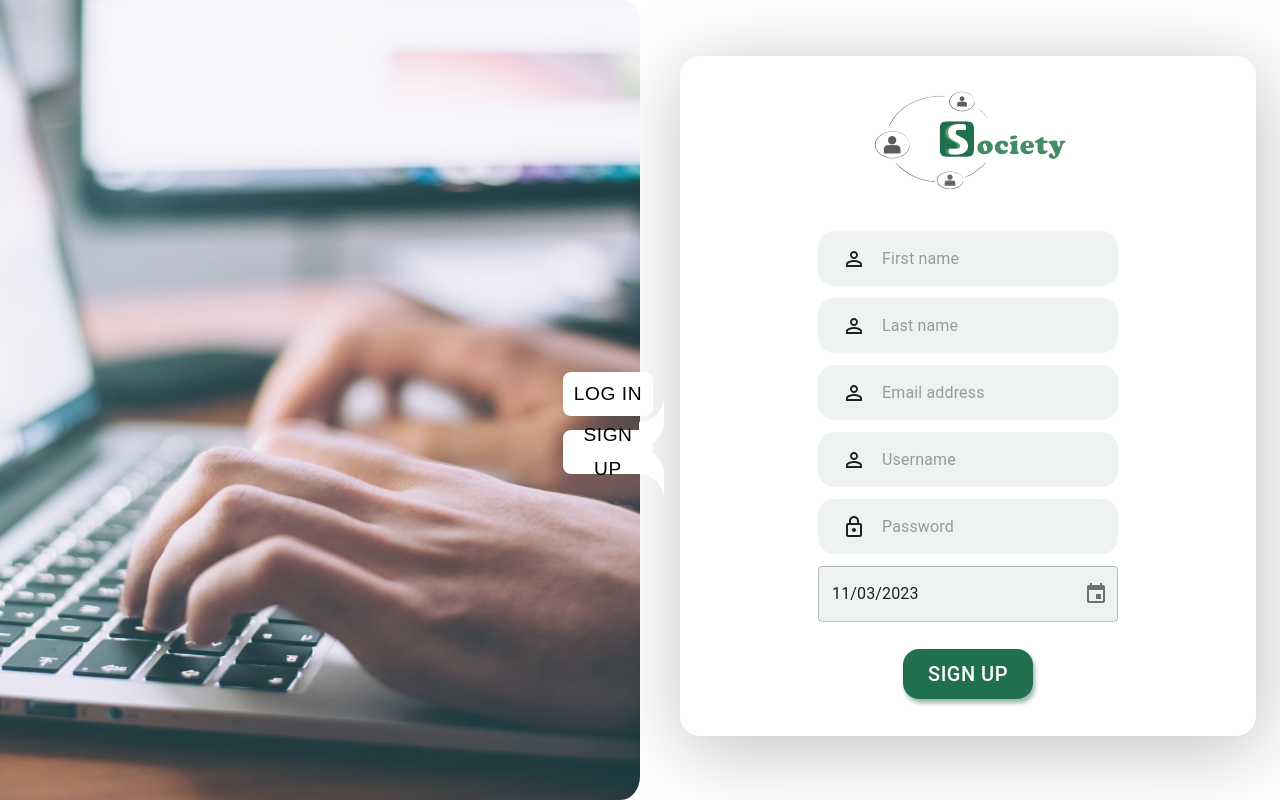
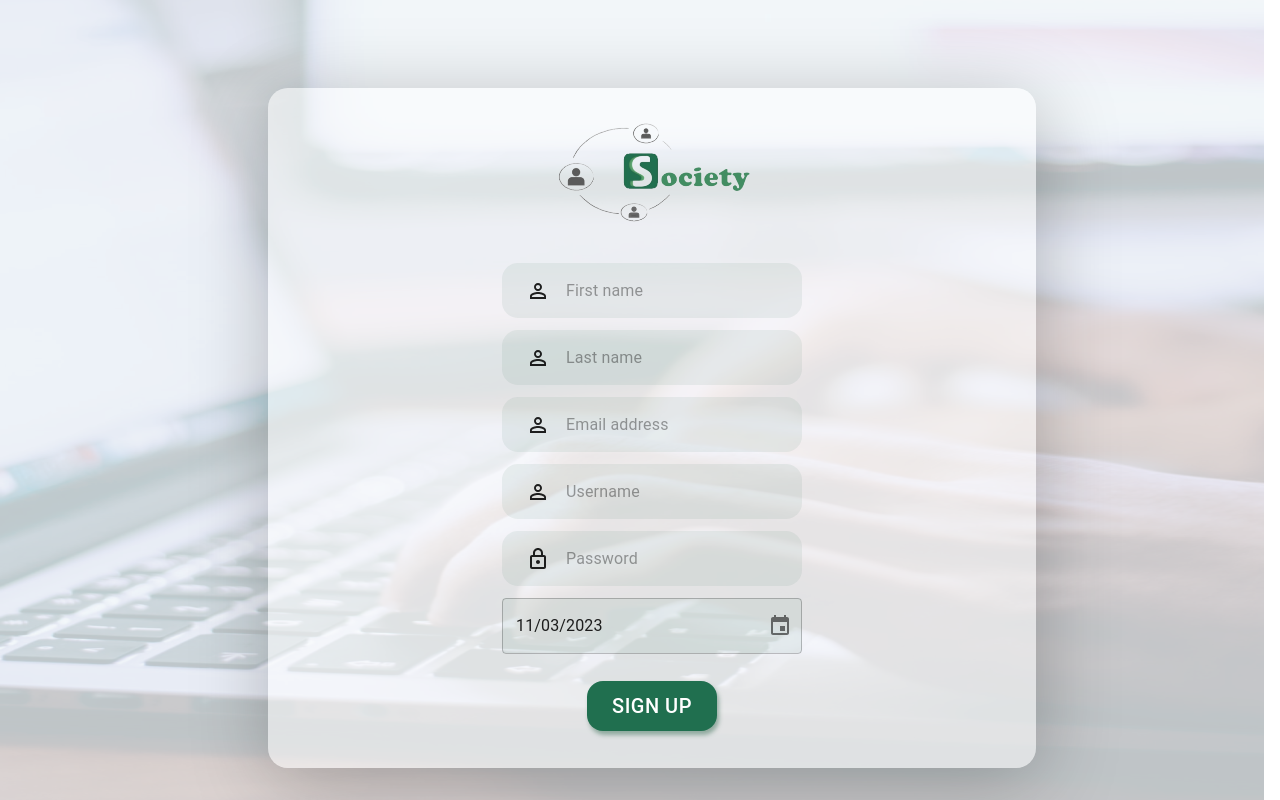
Before and after one commit to Society-Project/Society, a Next.js app in the folder client/: page /register in a window 1280 px wide. Built offline with nearby package versions, Linux system fonts and the light colour scheme.

Commit message:
added reposnive styles for login and register

```diff
--- a/client/src/components/Styles/LoginRegisterStyles.scss
+++ b/client/src/components/Styles/LoginRegisterStyles.scss
@@ -1,3 +1,4 @@
+@import "./definitions.scss";
 .wrapper {
   width: 100vw;
   height: 100vh;
@@ -5,14 +6,42 @@
   display: flex;
   flex-direction: row;
   margin: -8px;
+  @media (max-width: $max-tablet-width) {
+    width: 100vw;
+    height: 100vh;
+    background-image: url('../../../src/images/loginRegisterTablet.png');
+    background-size: 100% 100%;
+    background-blend-mode: multiply;
+    display: flex;
+    align-items: center;
+    justify-content: center;
+  }
   .Image {
     width: 50vw;
     height: 100vh;
     border-radius: 0% 3% 3% 0%;
+
+    @media (max-width: $max-tablet-width) {
+      display: none;
+    }
   }
   .Form {
     width: 90vw;
     height: 85vh;
+    max-width: 44vw;
+    @media (max-width: $max-tablet-width) {
+      background-color: rgba(255, 255, 255, 0.5);
+      max-width: 60vw;
+      width: 100%;
+    }
+
+  }
+
+}
+
+#LoginPanel, #SignPanel, .moon {
+  @media (max-width: $max-tablet-width) {
+    display: none;
   }
 }
 
--- /dev/null
+++ b/client/src/components/Styles/definitions.scss
@@ -0,0 +1,2 @@
+$max-tablet-width: 1365px;
+$max-mobile-width: 767px;
--- a/client/src/components/logIn-signUp-btns/SignUp-LogIn-Btn.tsx
+++ b/client/src/components/logIn-signUp-btns/SignUp-LogIn-Btn.tsx
@@ -26,7 +26,7 @@ export const SignUpLogInBtn = () => {
         <>
             <Button
                 className={router.asPath == '/login' ? 'clickedBtn' : ''}
-                id='li-su-btns' onClick={logOnClick}
+                id='LoginPanel' onClick={logOnClick}
                 sx={logInBtnSx}
                  >
                 Log In
@@ -34,7 +34,7 @@ export const SignUpLogInBtn = () => {
 
             <Button
                 className={router.asPath == '/register' ? 'clickedBtn' : ''}
-                id='li-su-btns' onClick={signOnClick}
+                id='SignPanel' onClick={signOnClick}
                 sx={signUpBtnSx} >
                 Sign Up
             </Button>
--- a/client/src/components/register-page/register-form/form/BoxElement.tsx
+++ b/client/src/components/register-page/register-form/form/BoxElement.tsx
@@ -11,7 +11,6 @@ export const BoxElement = () => {
     <Box className="Form"
       display="flex"
       flexDirection={"column"}
-      maxWidth={'45vw'}
       alignItems="center"
       justifyContent={"center"}
       marginTop={'7vh'}
@@ -30,7 +29,7 @@ export const BoxElement = () => {
 
       <UserInput />
 
-      <Button sx={{
+      <Button  sx={{
         marginTop: 3,
         marginBottom: 3,
         borderRadius: 4,
--- a/client/src/pages/login.tsx
+++ b/client/src/pages/login.tsx
@@ -14,7 +14,6 @@ const Login = () => {
       <Box className="Form"
         display="flex"
         flexDirection={"column"}
-        maxWidth={'45vw'}
         alignItems="center"
         justifyContent={"center"}
         marginTop={'7vh'}
```
Also changed, not shown: client/src/images/loginRegisterTablet.png (added), 1 other file (tests, documents, lock files or other folders).
